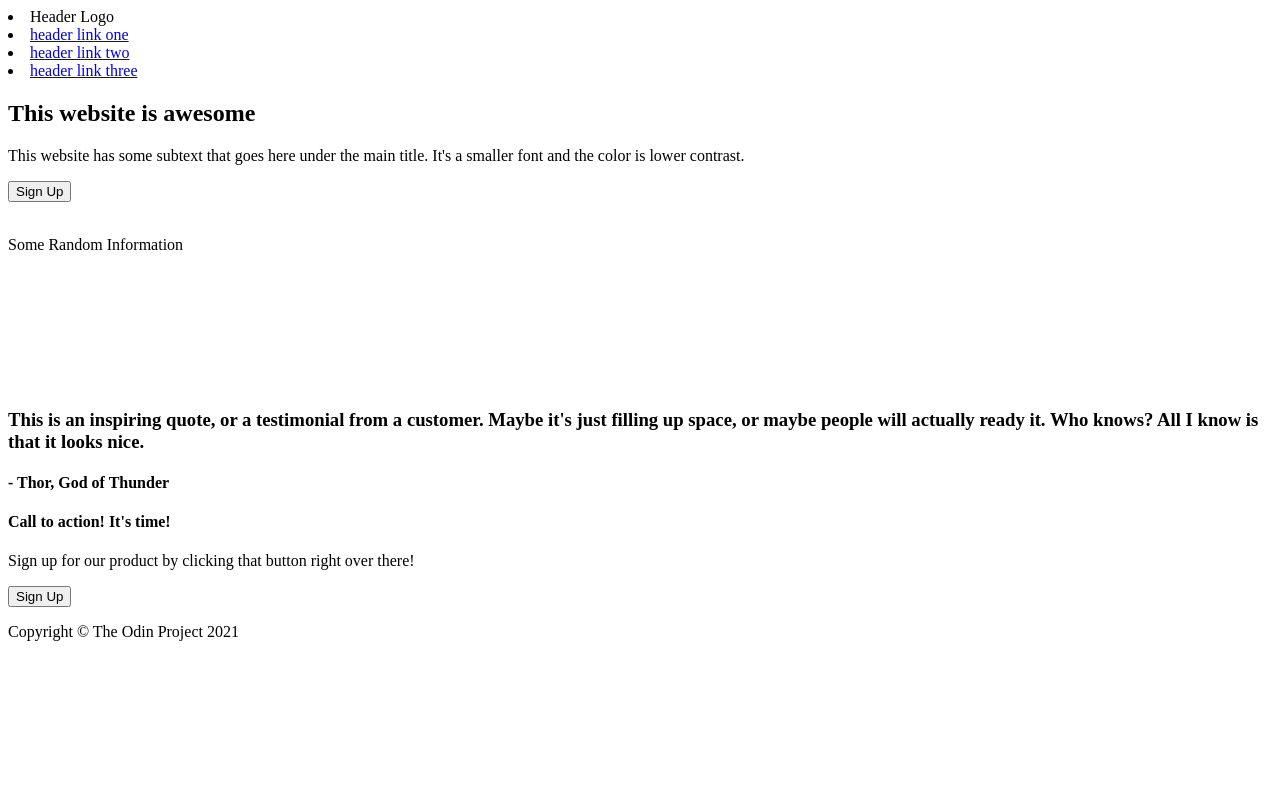
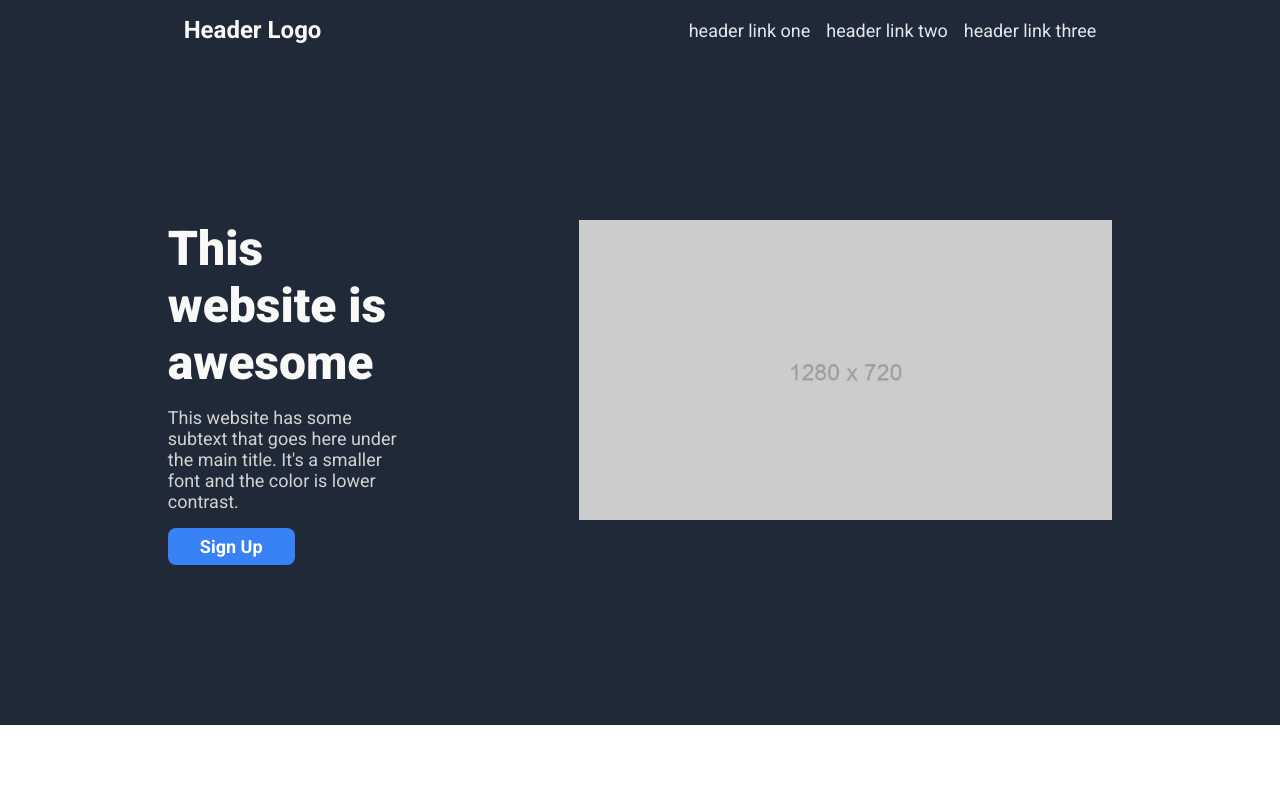
Before and after one commit to somil0701/landing-page-layout, a plain HTML site: page index.html in a window 1280 px wide. Shown: the top 786 px of the page. Drawn offline with Linux system fonts and the light colour scheme.

Commit message:
Add style.css and images
Commit styles to whole landing page. Add images for cards.
Modify index.html for containers.

```diff
--- a/index.html
+++ b/index.html
@@ -3,67 +3,76 @@
 <head>
     <meta charset="UTF-8">
     <meta name="viewport" content="width=device-width, initial-scale=1.0">
+    <link rel="stylesheet" href="style.css">
     <title>Landing Page Layout</title>
 </head>
 <body>
     <header>
-        <li class="header-logo">Header Logo</li>
+        <div class="header-logo">
+            <li>Header Logo</li>
+        </div>
+        <div class="header-links">
             <li class="header-link"><a href="#">header link one</a></li>
             <li class="header-link"><a href="#">header link two</a></li>
             <li class="header-link"><a href="#">header link three</a></li>
+        </div>
     </header>
 
     <main>
         <div class="hero-section">
             <div class="hero-content">
-                <h2>This website is awesome</h2>
-                <p>This website has some subtext that goes here under the main title. It's a smaller font and the color is lower contrast.</p>
-                <button>Sign Up</button>
+                <h2 class="hero-heading">This website is awesome</h2>
+                <p class="hero-text">This website has some subtext that goes here under the main title. It's a smaller font and the color is lower contrast.</p>
+                <button class="hero-button">Sign Up</button>
             </div>
-            <img src="" alt="">
+            <img src="/images/placeholder.com-1280x720.webp" alt="" height="150" width="300" class="hero-image">
         </div>
 
         <div class="random-info-section">
-            <p>Some Random Information</p>
+            <p class="random-info-heading">Some Random Information</p>
             <div class="cards">
                 <div class="card">
-                    <img src="" alt="" class="card-image">
-                    <p class="card-text"></p>
+                    <img src="images/istockphoto-2100506774-2048x2048.jpg " height="150" width="150" alt="" class="card-image">
+                    <p class="card-text">this is some subtext under an illustration or image</p>
                 </div>
 
                 <div class="card">
-                    <img src="" alt="" class="card-image">
-                    <p class="card-text"></p>
+                    <img src="images/istockphoto-2100506774-2048x2048.jpg" height="150" width="150" alt="" class="card-image">
+                    <p class="card-text">this is some subtext under an illustration or image</p>
                 </div>
 
                 <div class="card">
-                    <img src="" alt="" class="card-image">
-                    <p class="card-text"></p>
+                    <img src="images/istockphoto-2100506774-2048x2048.jpg" height="150" width="150" alt="" class="card-image">
+                    <p class="card-text">this is some subtext under an illustration or image</p>
                 </div>
 
                 <div class="card">
-                    <img src="" alt="" class="card-image">
-                    <p class="card-text"></p>
+                    <img src="images/istockphoto-2100506774-2048x2048.jpg" height="150" width="150" alt="" class="card-image">
+                    <p class="card-text">this is some subtext under an illustration or image</p>
                 </div>
             </div>
         </div>
 
         <div class="quote-section">
+            <div class="quote-container">
                 <h3 class="quote">This is an inspiring quote, or a testimonial from a customer. Maybe it's just filling up space, or maybe people will actually ready it. Who knows? All I know is that it looks nice.</h3>
                 <h4 class="quoter">- Thor, God of Thunder</h4>
             </div>
+        </div>
 
         <div class="newsletter-section">
+            <div class="newsletter-container">
                 <div class="newsletter-content">
                     <h4 class="newsletter-heading">Call to action! It's time!</h4>
                     <p class="newsletter-text">Sign up for our product by clicking that button right over there!</p>
                 </div>
                 <button class="newsletter-button">Sign Up</button>
             </div>
+        </div>
     </main>
 
     <footer>
-        <p>Copyright &copy; The Odin Project 2021</p>
+        <p>Copyright &copy; The Odin Project 2025</p>
     </footer>
 </body>
 </html>
--- /dev/null
+++ b/style.css
@@ -0,0 +1,187 @@
+@import url('https://fonts.googleapis.com/css2?family=Roboto:ital,wght@0,100;0,300;0,400;0,500;0,700;0,900;1,100;1,300;1,400;1,500;1,700;1,900&display=swap');
+
+/* universal styles */
+*{
+    margin: 0;
+    padding: 0;
+    box-sizing: border-box;
+    font-family: "Roboto", sans-serif;
+}
+
+body, main{
+    display: flex;
+    flex-direction: column;
+    align-items: stretch;
+}
+
+li{
+    list-style: none;
+}
+
+a{
+    text-decoration: none;
+    font-size: 18px;
+    color: #e5e7eb;
+}
+
+/* navbar */
+header{
+    background-color: #1f2937;
+    display: flex;
+    justify-content: space-around;
+    padding: 1rem 0;
+}
+
+.header-logo{
+    font-size: 24px;
+    color: #f9faf8;
+    font-weight: bold;
+    display: flex;
+    align-items: center;
+}
+
+.header-links{
+    display: flex;
+    align-items: center;
+    gap: 1rem;
+}
+
+/* hero section */
+
+.hero-section{
+    background-color: #1f2937;
+    color: white;
+    display: flex;
+    justify-content: space-evenly;
+    padding: 10rem 0;
+}
+
+.hero-content{
+    width: 19vw;
+}
+
+.hero-heading{
+    font-size: 48px;
+    font-weight: 900;
+    color: #f9faf8
+}
+
+.hero-text{
+    font-size: 18px;
+    color: lightgray;
+    padding: 1rem 0;
+}
+
+.hero-button{
+    background-color: #3882f6;
+    color: white;
+    padding: 0.5rem 2rem;
+    border-radius: 8px;
+    font-weight: bold;
+    font-size: 18px;
+    border: none;
+}
+
+.hero-image{
+    height: 300px;
+    width: auto;
+}
+
+/* random information section */
+.random-info-section{
+    display: flex;
+    flex-direction: column;
+    align-items: center;
+    padding: 4rem 0;
+}
+.random-info-heading{
+    font-size: 36px;
+    color: #1f2937;
+    font-weight: 900;
+}
+
+.cards{
+    display: flex;
+    flex-flow: row wrap;
+    gap: 4rem;
+    padding: 4rem 0;
+}
+
+.card{
+    width: 150px;
+    text-align: center;
+}
+
+/* quote-section */
+
+.quote-section{
+    background-color: #e5e7eb;
+    display: flex;
+}
+
+.quote-container{
+    margin: auto;
+    height: auto;
+    width: 850px;
+    padding: 7rem 0;
+}
+
+.quote{
+    font-weight: lighter;
+    font-style: italic;
+    font-size: 36px;
+    color: #1f2937;
+    text-align: left;
+}
+
+.quoter{
+    text-align: right;
+    font-size: 22px;
+}
+
+/* news-letter section */
+
+.newsletter-section{
+    display: flex;
+    padding: 5rem 0;
+}
+
+.newsletter-container{
+    margin: auto;
+    background-color: #3882f6;
+    color: #f9faf8;
+    padding: 3rem 7rem;
+    border-radius: 10px;
+    display: flex;
+    gap: 10rem;
+}
+
+.newsletter-heading{
+    font-size: 24px;
+}
+
+.newsletter-text{
+    color: lightgray;
+}
+
+.newsletter-button{
+    border-radius: 10px;
+    border: 2px solid white;
+    background-color: #3882f6;
+    color:#f9faf8;
+    padding: 0 2rem;
+    font-size: 14px;
+    font-weight: 600;
+}
+
+/* footer-section */
+footer{
+    background-color: #1f2937;
+    color: #f9faf8;
+    display: flex;
+    height: 13vh;
+}
+
+footer p{
+    margin: auto;
+}
```
Also changed, not shown: images/istockphoto-2100506774-2048x2048.jpg (added), images/placeholder.com-1280x720.webp (added). Lines whose indentation alone changed are shown as unchanged.
